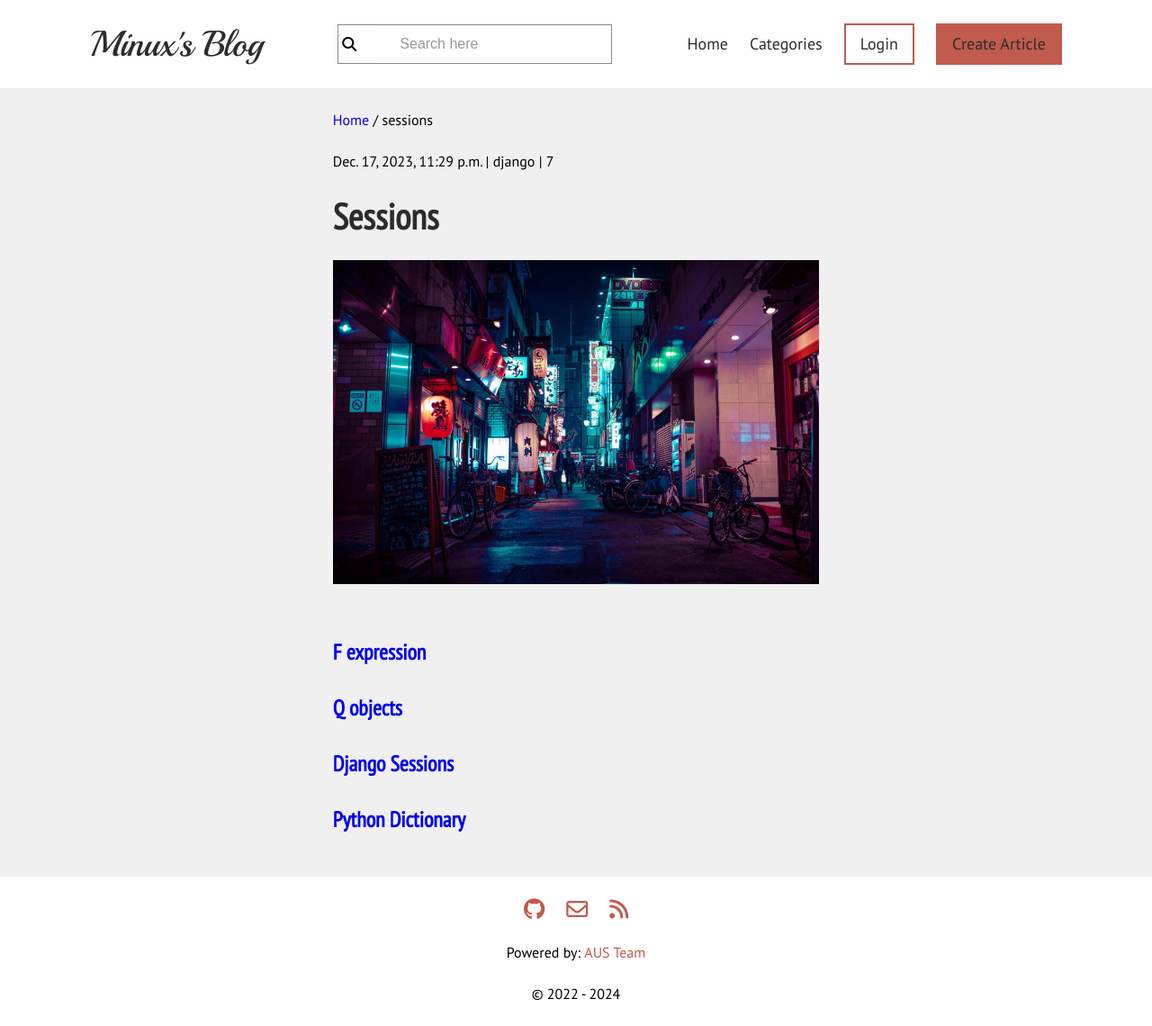
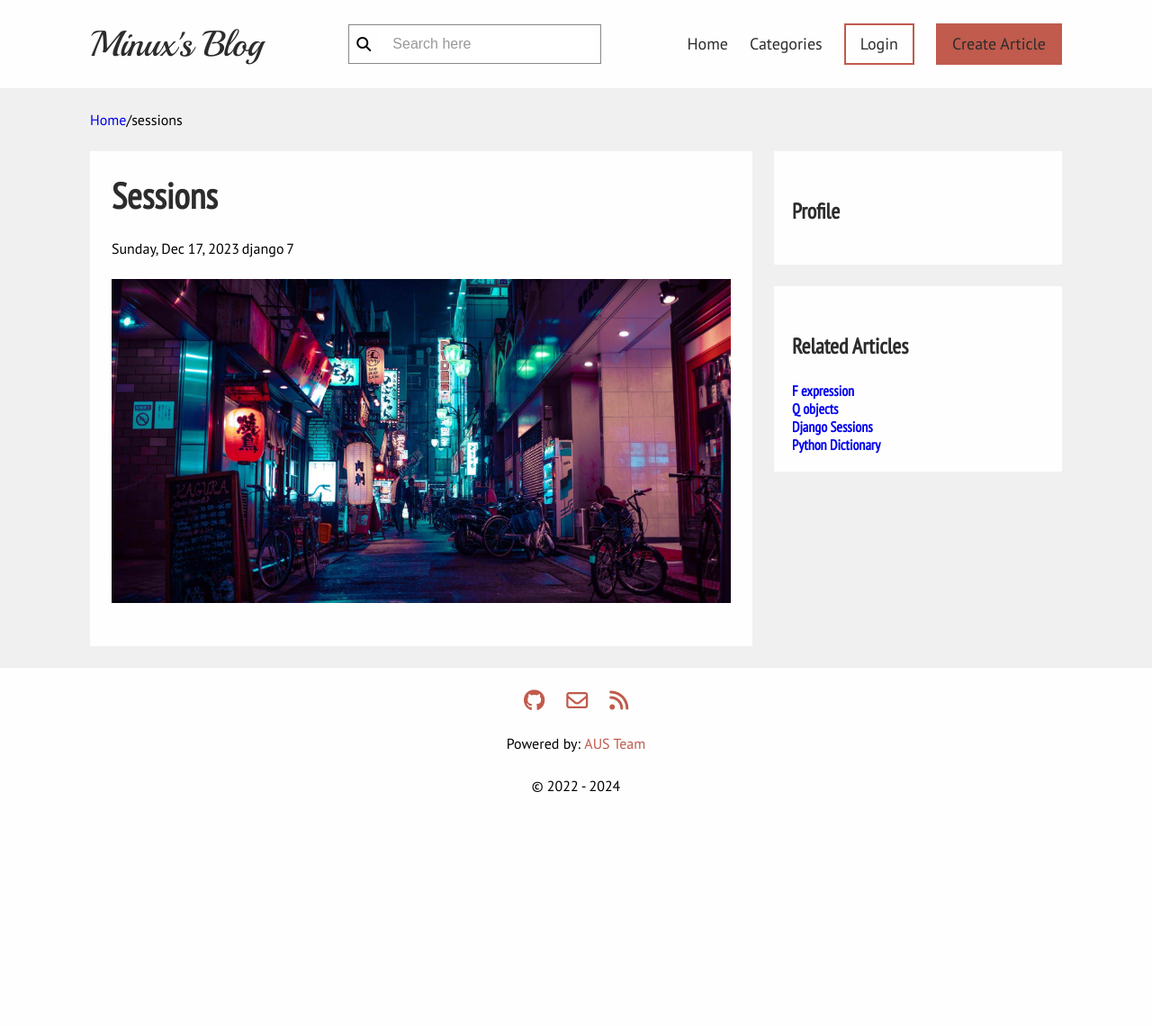
Before and after one commit to minuxdev/angular-notes, a Django app: a page that uses templates/base.html in a window 1280 px wide. Shown: the whole page at 90% size. After the commit the page ends 880 px from the top, so only its background shows below. Run offline with Django 5.2, Linux system fonts and the light colour scheme; data comes from the database, SQL or seed files in the repository; both versions use the stored data as it was after the commit; some libraries are stand-ins or nearby versions.

Commit message:
added css for details page

```diff
--- a/blog/templates/blog/article_details.html
+++ b/blog/templates/blog/article_details.html
@@ -1,21 +1,31 @@
 {% extends 'base.html' %}
 {% block content %}
     <p>
-        <a href="{% url 'blog:home' %}">Home</a> / {{ article.slug }}
+        <a href="{% url 'blog:home' %}">Home</a>/<span class="current__page">{{ article.slug }}</span>
     </p>
-    <p>
-        <span>{{ article.updated_on }}</span> | <span>{{ article.category }}</span> |
+    <div class="details">
+        <div class="content">
+            <h1>{{ article.topic }}</h1>
+            <div class="metadata">
+                <span>{{ article.updated_on.date | date:"l, M d, Y" }}</span>
+                <span>{{ article.category }}</span>
                 <span>{{ article.views }}</span>
-    </p>
-    <h1>{{ article.topic }}</h1>
+            </div>
             <img src="{{ article.thumbnail_url }}" height="360" alt="" />
             <div>{{ article.body | safe }}</div>
-    <br>
-    <br>
+        </div>
+        <div class="aside">
+            <div class="author__bio">
+                <h3>Profile</h3>
+            </div>
+            <div class="related__posts">
+                <h3>Related Articles</h3>
                 {% for ra in related_articles %}
-        <h3>
+                    <h4>
                         <a href="{{ ra.get_absolute_url }}">{{ ra.topic }}</a>
-        </h3>
-        <p>{{ ra.body|truncatechars:150 | safe }}</p>
+                    </h4>
                 {% endfor %}
-{% endblock %}
+            </div>
+        </div>
+    </div>
+{% endblock content %}
--- a/static/css/style.css
+++ b/static/css/style.css
@@ -220,7 +220,7 @@ footer p {
 
 form {
   background: #fefefe;
-  padding: 2.4rem;
+  padding: 2.4rem 2.4rem;
   max-width: 768px;
 }
 form label {
@@ -237,13 +237,14 @@ form input::placeholder {
 form.search {
   display: flex;
   align-items: center;
-  justify-content: space-between;
-  gap: 2.4rem;
+  justify-content: center;
+  gap: 0.8rem;
   flex-wrap: wrap;
-  padding: 0.4rem;
+  padding: 0.4rem 0.8rem;
   border: 1px solid #888;
 }
 form.search input {
+  padding: 0.8rem 1.6rem;
   border: none;
 }
 
@@ -298,13 +299,6 @@ header {
   padding: 2.4rem 2.4rem;
 }
 
-.card__wrapper {
-  display: grid;
-  grid-template-columns: repeat(2, 1fr);
-  gap: 2.4rem;
-  margin-bottom: 2.4rem;
-}
-
 .pagination {
   display: flex;
   align-items: center;
@@ -319,5 +313,46 @@ header {
 .container {
   max-width: 1080px;
 }
+.container .card__wrapper {
+  display: grid;
+  grid-template-columns: repeat(2, 1fr);
+  gap: 2.4rem;
+}
+.container .details {
+  display: grid;
+  grid-template-columns: repeat(2, 1fr);
+  gap: 2.4rem;
+  grid-template-columns: minmax(100px, 768px) minmax(240px, 320px);
+  align-items: start;
+}
+
+.details {
+  margin-inline: auto;
+}
+.details .content {
+  background: #fefefe;
+  padding: 2.4rem 2.4rem;
+}
+.details .content ul {
+  padding-left: 2.4rem;
+}
+.details .content ul li {
+  list-style-type: disc;
+  margin-left: 2.4rem;
+}
+.details .content img {
+  width: 100%;
+  display: block;
+  margin: 2.4rem 0;
+}
+.details .author__bio {
+  margin-bottom: 2.4rem;
+  background: #fefefe;
+  padding: 2rem 2rem;
+}
+.details .related__posts {
+  padding: 2rem 2rem;
+  background: #fefefe;
+}
 
 /*# sourceMappingURL=style.css.map */
--- a/static/scss/blog/base/_mixins.scss
+++ b/static/scss/blog/base/_mixins.scss
@@ -9,3 +9,9 @@
   gap: $gap;
   flex-wrap: wrap;
 }
+
+@mixin display-grid($gap: 2.4rem) {
+  display: grid;
+  grid-template-columns: repeat(2, 1fr);
+  gap: $gap;
+}
--- a/static/scss/blog/layout/_body.scss
+++ b/static/scss/blog/layout/_body.scss
@@ -1,7 +1,7 @@
 @use "../base" as *;
 
 body {
-  @include display-flex();
+  @include display-flex;
   flex-direction: column;
   min-height: 100vh;
 }
--- a/static/scss/blog/main.scss
+++ b/static/scss/blog/main.scss
@@ -1,3 +1,4 @@
 @use "base";
 @use "conponnents";
 @use "layout";
+@use "pages";
--- /dev/null
+++ b/static/scss/blog/pages/_index.scss
@@ -0,0 +1 @@
+@forward "details";
--- a/templates/base.html
+++ b/templates/base.html
@@ -6,7 +6,8 @@
         <title>Home</title>
         <meta charset="UTF-8" />
         <meta name="viewport" content="width=device-width, initial-scale=1" />
-        <link rel="stylesheet" href="{% static 'highlight/styles/nord.css' %}">
+        <link rel="stylesheet"
+              href="{% static 'highlight/styles/atom-one-dark.css' %}">
         <link rel="stylesheet" href="{% static 'css/style.css' %}">
         <link rel="stylesheet"
               href="https://cdnjs.cloudflare.com/ajax/libs/font-awesome/6.5.1/css/all.min.css"
@@ -40,11 +41,10 @@
                 </ul>
             </nav>
         </header>
-        {% comment %}Main content{% endcomment %}
         <div class="container">
-            {% block content %}{% endblock %}
+            {% block content %}
+            {% endblock content %}
         </div>
-        {% comment %}Footer{% endcomment %}
         <footer>
             <div class="content">
                 <div class="icons__container">
```
Also changed, not shown: blog/templates/blog/home.html (+7 -9 lines), static/scss/blog/conponnents/_forms.scss (+4 -3 lines), static/scss/blog/layout/_shared.scss (+10 -7 lines), static/scss/blog/pages/_details.scss (added, +34 -0 lines), db.sqlite3, 1 other file. Lines whose indentation alone changed are shown as unchanged.
